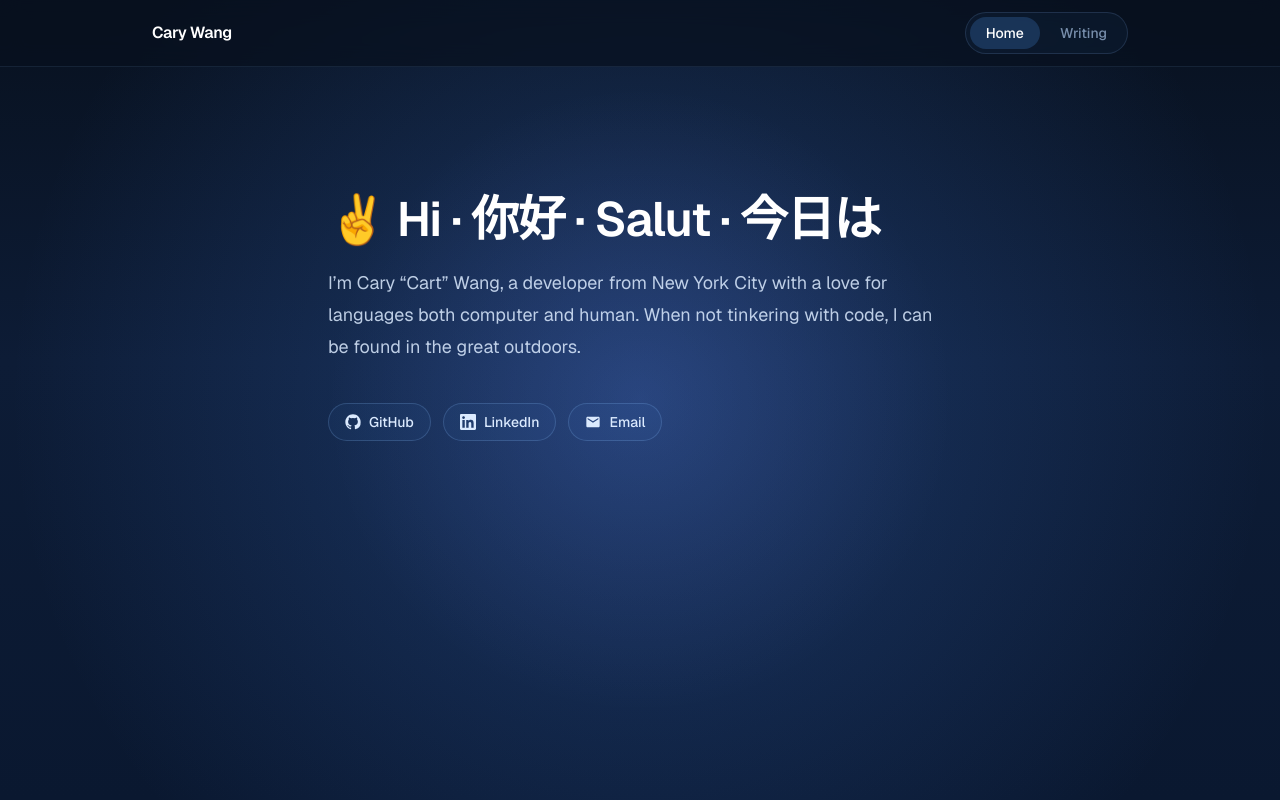
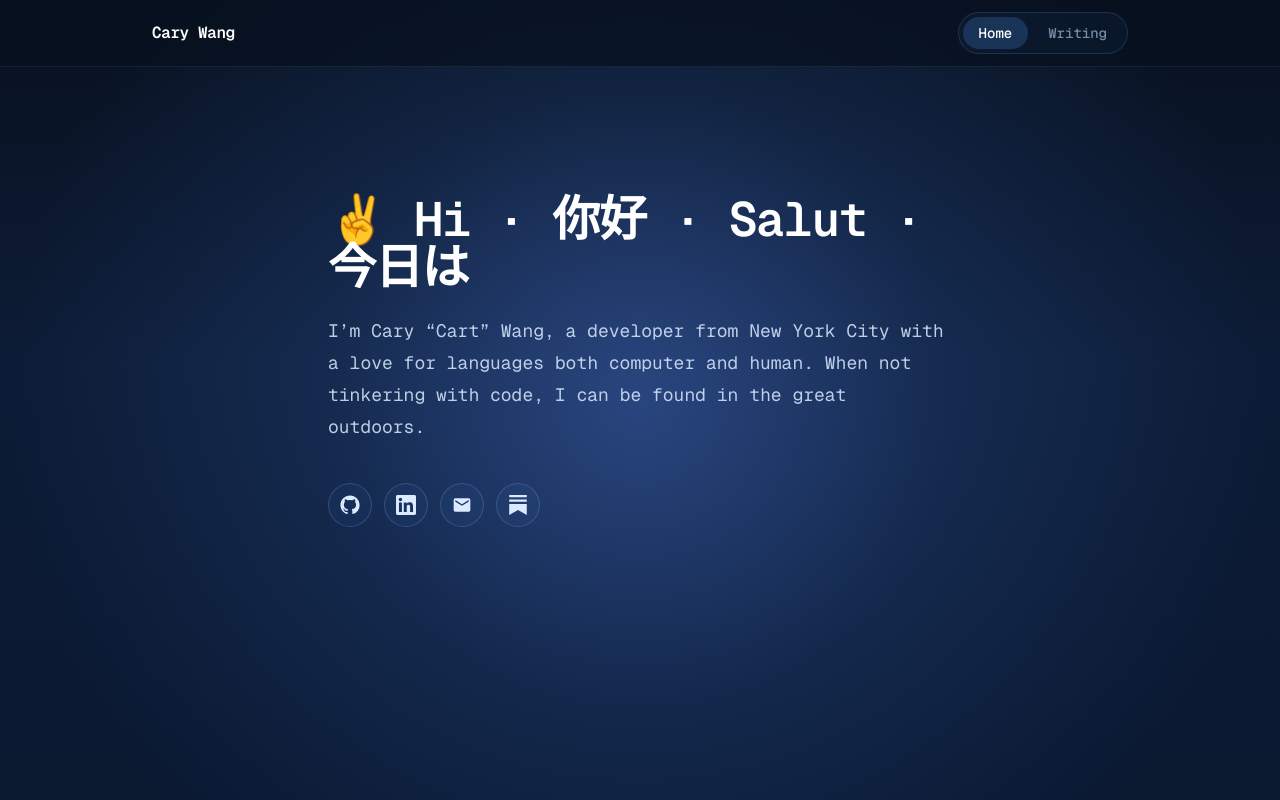
Before and after one commit to wangcary19/caryw.dev, a Next.js app: page / in a window 1280 px wide. Built offline with nearby package versions, Linux system fonts and the light colour scheme.

Commit message:
Icon-only social buttons, Substack icon, monospace font

```diff
--- a/scripts/import-substack.mjs
+++ b/scripts/import-substack.mjs
@@ -49,7 +49,10 @@ async function main() {
   const rawItems = doc?.rss?.channel?.item ?? [];
   const items = Array.isArray(rawItems) ? rawItems : [rawItems];
 
-  const td = new TurndownService({ headingStyle: "atx", codeBlockStyle: "fenced" });
+  const td = new TurndownService({
+    headingStyle: "atx",
+    codeBlockStyle: "fenced",
+  });
 
   for (const it of items) {
     const title = cdata(it.title).trim();
--- a/src/app/globals.css
+++ b/src/app/globals.css
@@ -20,7 +20,8 @@ body {
 body {
   background: #0a1526;
   color: var(--foreground);
-  font-family: var(--font-geist-sans), system-ui, -apple-system, sans-serif;
+  font-family: var(--font-geist-mono), ui-monospace, SFMono-Regular, Menlo,
+    Consolas, monospace;
 }
 
 /* Full-screen dynamic background (see src/components/BlueHaze.tsx) */
--- a/src/components/Site.tsx
+++ b/src/components/Site.tsx
@@ -3,7 +3,7 @@
 import { useState } from "react";
 import type { ComponentType, ReactNode } from "react";
 import ReactMarkdown from "react-markdown";
-import { GitHubIcon, LinkedInIcon, MailIcon } from "./icons";
+import { GitHubIcon, LinkedInIcon, MailIcon, SubstackIcon } from "./icons";
 import type { IconProps } from "./icons";
 import type { Post } from "@/lib/types";
 import { formatDate } from "@/lib/types";
@@ -20,6 +20,11 @@ const socialLinks: {
     Icon: LinkedInIcon,
   },
   { label: "Email", href: "mailto:wangcary19@gmail.com", Icon: MailIcon },
+  {
+    label: "Substack",
+    href: "https://wangcary.substack.com/",
+    Icon: SubstackIcon,
+  },
 ];
 
 type View = "home" | "writing";
@@ -57,11 +62,7 @@ export default function Site({ posts }: { posts: Post[] }) {
       {view === "home" ? (
         <HomeView />
       ) : (
-        <WritingView
-          posts={posts}
-          current={current}
-          onSelect={setSelected}
-        />
+        <WritingView posts={posts} current={current} onSelect={setSelected} />
       )}
     </div>
   );
@@ -80,7 +81,9 @@ function TabButton({
     <button
       onClick={onClick}
       className={`rounded-full px-4 py-1.5 text-sm font-medium transition ${
-        active ? "bg-blue-400/20 text-white" : "text-blue-200/60 hover:text-white"
+        active
+          ? "bg-blue-400/20 text-white"
+          : "text-blue-200/60 hover:text-white"
       }`}
     >
       {children}
@@ -108,10 +111,10 @@ function HomeView() {
             target={href.startsWith("http") ? "_blank" : undefined}
             rel={href.startsWith("http") ? "noopener noreferrer" : undefined}
             aria-label={label}
-            className="flex items-center gap-2 rounded-full border border-blue-300/20 bg-blue-400/5 px-4 py-2 text-sm font-medium text-blue-100 transition hover:border-blue-300/50 hover:bg-blue-400/15"
+            title={label}
+            className="flex h-11 w-11 items-center justify-center rounded-full border border-blue-300/20 bg-blue-400/5 text-blue-100 transition hover:border-blue-300/50 hover:bg-blue-400/15 hover:text-white"
           >
-            <Icon className="h-4 w-4" />
-            <span>{label}</span>
+            <Icon className="h-5 w-5" />
           </a>
         ))}
       </div>
--- a/src/components/icons.tsx
+++ b/src/components/icons.tsx
@@ -2,7 +2,12 @@ export type IconProps = { className?: string };
 
 export function GitHubIcon({ className }: IconProps) {
   return (
-    <svg viewBox="0 0 24 24" fill="currentColor" className={className} aria-hidden="true">
+    <svg
+      viewBox="0 0 24 24"
+      fill="currentColor"
+      className={className}
+      aria-hidden="true"
+    >
       <path d="M12 .5C5.65.5.5 5.65.5 12c0 5.08 3.29 9.39 7.86 10.91.58.11.79-.25.79-.56 0-.28-.01-1.02-.02-2-3.2.7-3.88-1.54-3.88-1.54-.52-1.33-1.28-1.68-1.28-1.68-1.04-.71.08-.7.08-.7 1.15.08 1.76 1.18 1.76 1.18 1.03 1.76 2.7 1.25 3.36.96.1-.75.4-1.25.73-1.54-2.55-.29-5.23-1.28-5.23-5.68 0-1.26.45-2.28 1.18-3.09-.12-.29-.51-1.46.11-3.04 0 0 .96-.31 3.15 1.18a10.9 10.9 0 0 1 5.73 0c2.19-1.49 3.15-1.18 3.15-1.18.62 1.58.23 2.75.11 3.04.73.81 1.18 1.83 1.18 3.09 0 4.41-2.69 5.38-5.25 5.67.41.35.77 1.04.77 2.1 0 1.52-.01 2.74-.01 3.11 0 .31.2.67.8.56A10.52 10.52 0 0 0 23.5 12C23.5 5.65 18.35.5 12 .5z" />
     </svg>
   );
@@ -10,7 +15,12 @@ export function GitHubIcon({ className }: IconProps) {
 
 export function LinkedInIcon({ className }: IconProps) {
   return (
-    <svg viewBox="0 0 24 24" fill="currentColor" className={className} aria-hidden="true">
+    <svg
+      viewBox="0 0 24 24"
+      fill="currentColor"
+      className={className}
+      aria-hidden="true"
+    >
       <path d="M20.447 20.452h-3.554v-5.569c0-1.328-.027-3.037-1.852-3.037-1.853 0-2.136 1.445-2.136 2.939v5.667H9.351V9h3.414v1.561h.046c.477-.9 1.637-1.85 3.37-1.85 3.601 0 4.267 2.37 4.267 5.455v6.286zM5.337 7.433c-1.144 0-2.063-.926-2.063-2.065 0-1.138.92-2.063 2.063-2.063 1.14 0 2.064.925 2.064 2.063 0 1.139-.925 2.065-2.064 2.065zm1.782 13.019H3.555V9h3.564v11.452zM22.225 0H1.771C.792 0 0 .774 0 1.729v20.542C0 23.227.792 24 1.771 24h20.451C23.2 24 24 23.227 24 22.271V1.729C24 .774 23.2 0 22.225 0z" />
     </svg>
   );
@@ -18,8 +28,26 @@ export function LinkedInIcon({ className }: IconProps) {
 
 export function MailIcon({ className }: IconProps) {
   return (
-    <svg viewBox="0 0 24 24" fill="currentColor" className={className} aria-hidden="true">
+    <svg
+      viewBox="0 0 24 24"
+      fill="currentColor"
+      className={className}
+      aria-hidden="true"
+    >
       <path d="M20 4H4c-1.1 0-1.99.9-1.99 2L2 18c0 1.1.9 2 2 2h16c1.1 0 2-.9 2-2V6c0-1.1-.9-2-2-2zm0 4-8 5-8-5V6l8 5 8-5v2z" />
     </svg>
   );
 }
+
+export function SubstackIcon({ className }: IconProps) {
+  return (
+    <svg
+      viewBox="0 0 24 24"
+      fill="currentColor"
+      className={className}
+      aria-hidden="true"
+    >
+      <path d="M22.539 8.242H1.46V5.406h21.08v2.836zM1.46 10.812V24L12 18.11 22.54 24V10.812H1.46zM22.54 0H1.46v2.836h21.08V0z" />
+    </svg>
+  );
+}
```
